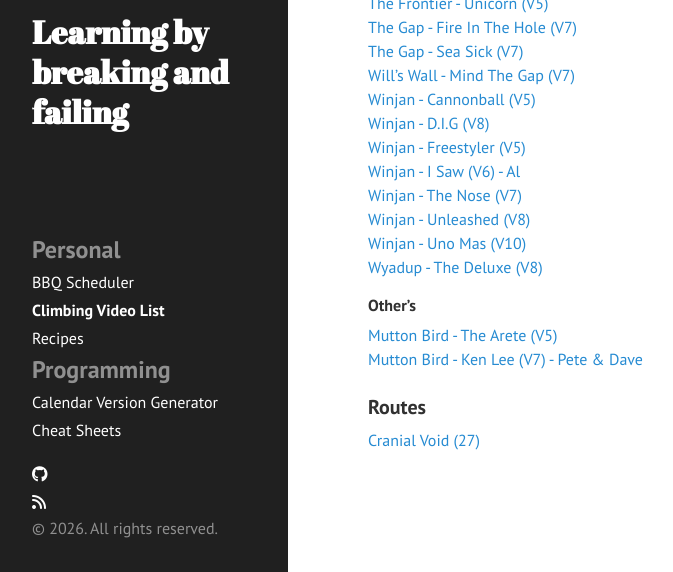
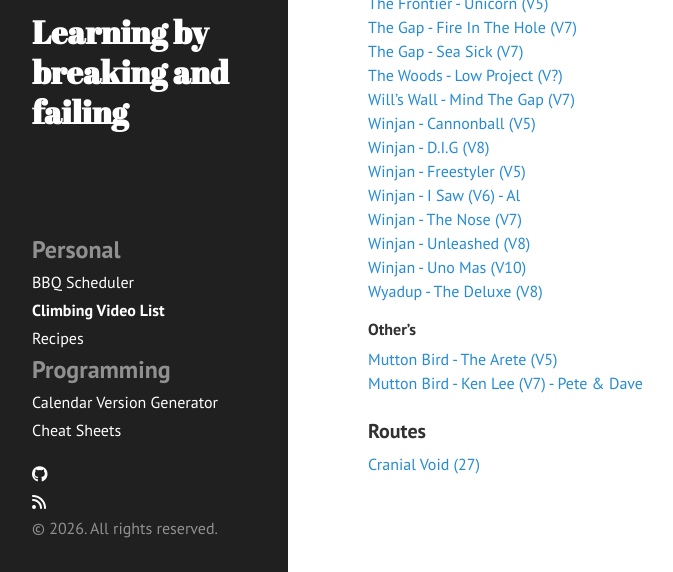
Before and after one commit to slowmonkey/slowmonkey.github.io, a Jekyll site: the page built from sidemenu_pages/climbing-video-list.md, in a window 1280 px wide and 1340 px high, cut to the strip 768-1340 px from the top of the window. Shown: the whole strip, without its empty margins (0-673 px from the left). Built offline with Jekyll 4.4.1, drawn with Linux system fonts in a browser that asks for light colours; nearby versions of some CDN libraries.

Commit message:
Update climbing-video-list.md

```diff
--- a/sidemenu_pages/climbing-video-list.md
+++ b/sidemenu_pages/climbing-video-list.md
@@ -33,6 +33,7 @@ category: personal
 [The Frontier - Unicorn (V5)](https://www.youtube.com/playlist?list=PLZbkwG_K1cSw)
 [The Gap - Fire In The Hole (V7)](https://www.youtube.com/playlist?list=PLmL-3YU6lBLurdF5t-C0F_zlb8PD9sGBO)
 [The Gap - Sea Sick (V7)](https://www.youtube.com/playlist?list=PLmL-3YU6lBLuhx8xQjBsRPHQE6WbxH5EY)
+[The Woods - Low Project (V?)](https://www.youtube.com/playlist?list=PLVpE37hOxQlk)
 [Will's Wall - Mind The Gap (V7)](https://www.youtube.com/playlist?list=PLZuSb82ZsNC8)
 [Winjan - Cannonball (V5)](https://www.youtube.com/playlist?list=PLmL-3YU6lBLuhQMTWCVPaD4FoHjtXo0ej)
 [Winjan - D.I.G (V8)](https://www.youtube.com/playlist?list=PLmL-3YU6lBLssHqkGq9w8w9whScoOFvCV)
```
